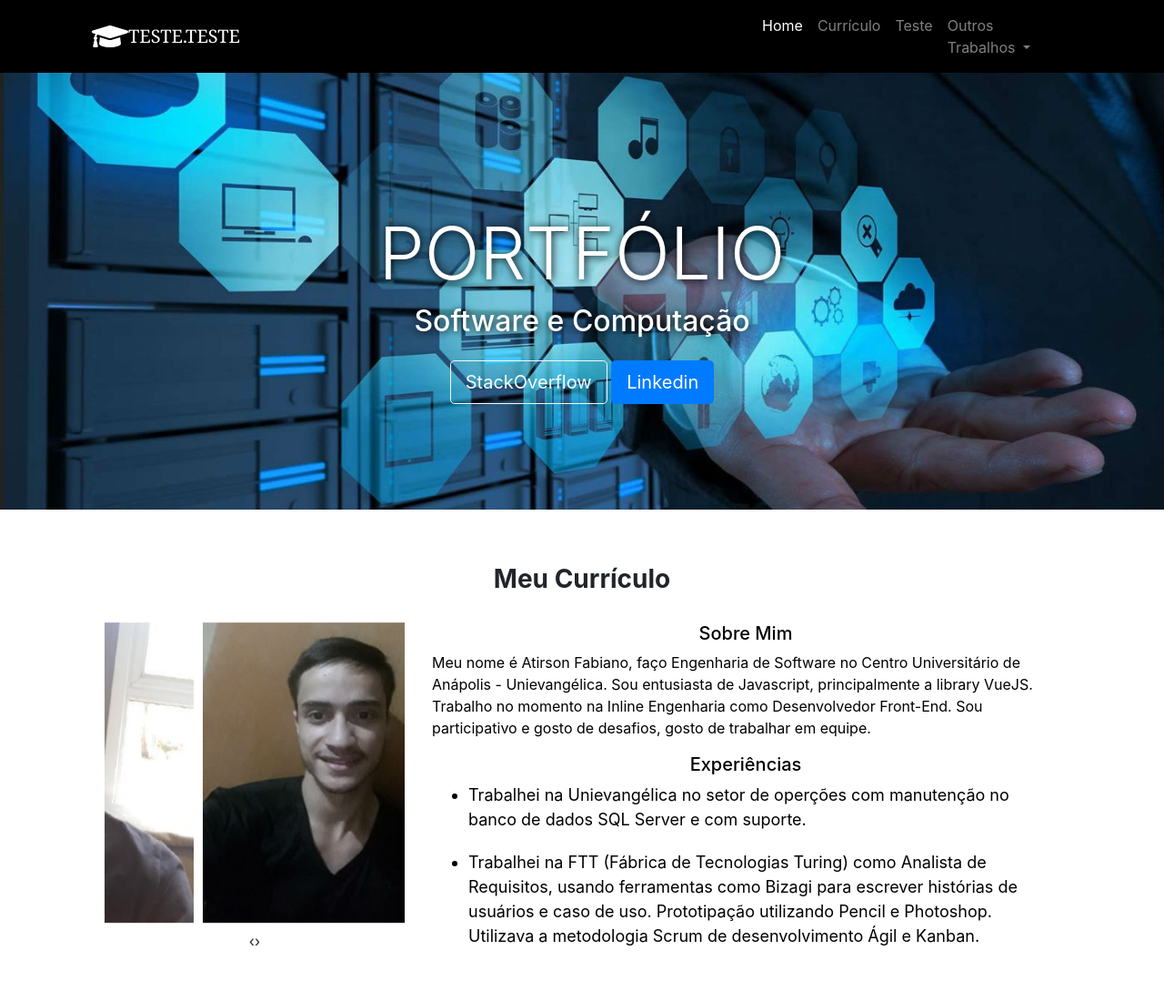
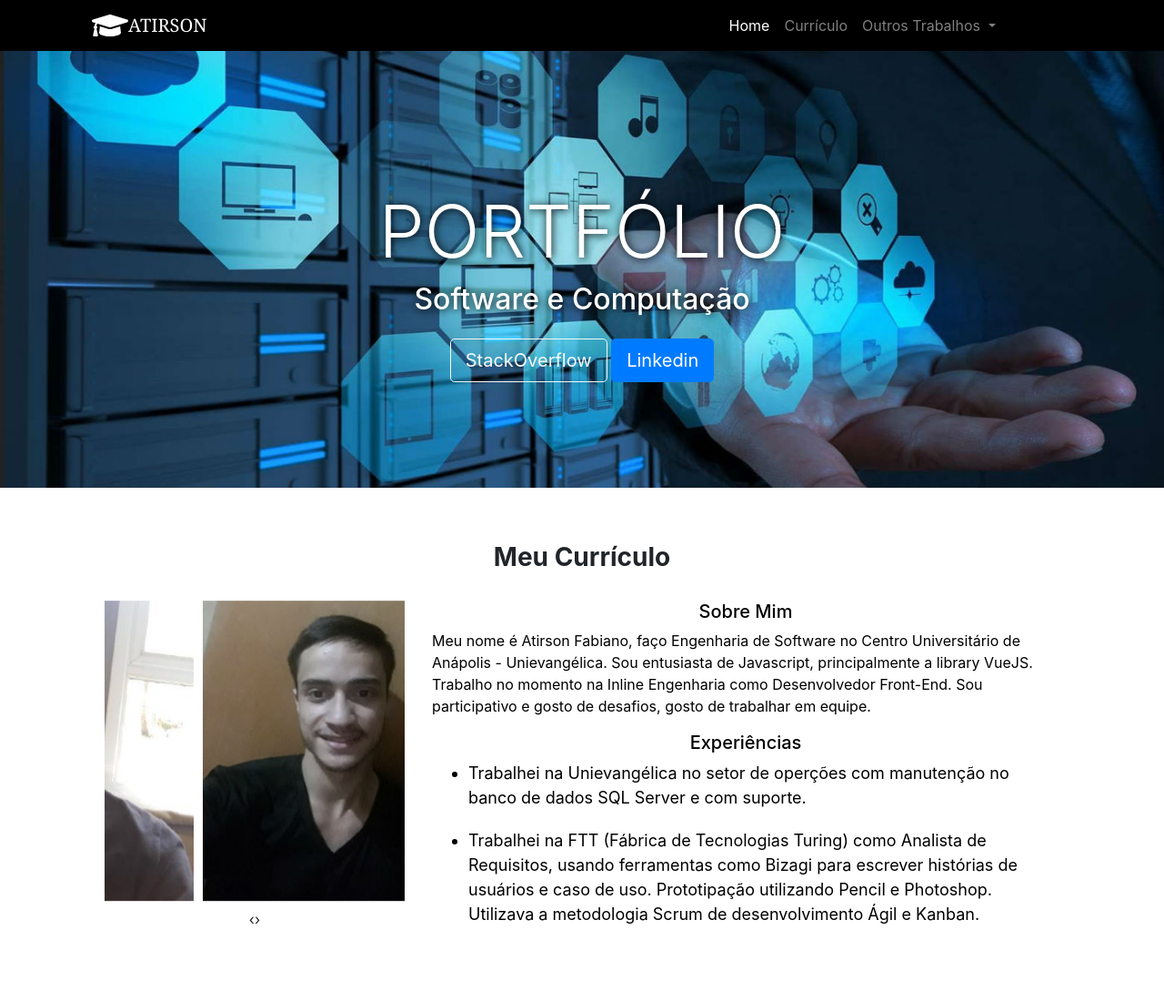
Before and after one commit to lucasctoledo/lucasctoledo.github.io, a plain HTML site: page index.html in a window 1280 px wide. Shown: the top 1100 px of the page at 91% size. Drawn offline with nearby package versions, Linux system fonts and the light colour scheme.

Commit message:
Comentário sobre o que foi alterado

```diff
--- a/index.html
+++ b/index.html
@@ -20,7 +20,7 @@
       <div class="container">
         <nav class="navbar navbar-expand-lg navbar-dark">
           <i class="fa fa-graduation-cap fa-2x" aria-hidden="true"></i>
-          <a class="navbar-brand" href="#">TESTE.TESTE</a>
+          <a class="navbar-brand" href="#">ATIRSON</a>
           <button class="navbar-toggler" type="button" data-toggle="collapse" data-target="#conteudoNavbarSuportado" aria-controls="conteudoNavbarSuportado" aria-expanded="false" aria-label="Alterna navegação">
             <span class="navbar-toggler-icon"></span>
           </button>
@@ -32,9 +32,6 @@
               </li>
               <li class="nav-item">
                 <a class="nav-link" href="#curriculo">Currículo</a>
-              </li>
-              <li class="nav-item">
-                <a class="nav-link" href="#curriculo">Teste</a>
               </li>
               <li class="nav-item dropdown">
                 <a class="nav-link dropdown-toggle" href="#" id="navbarDropdown" role="button" data-toggle="dropdown" aria-haspopup="true" aria-expanded="false">
```
